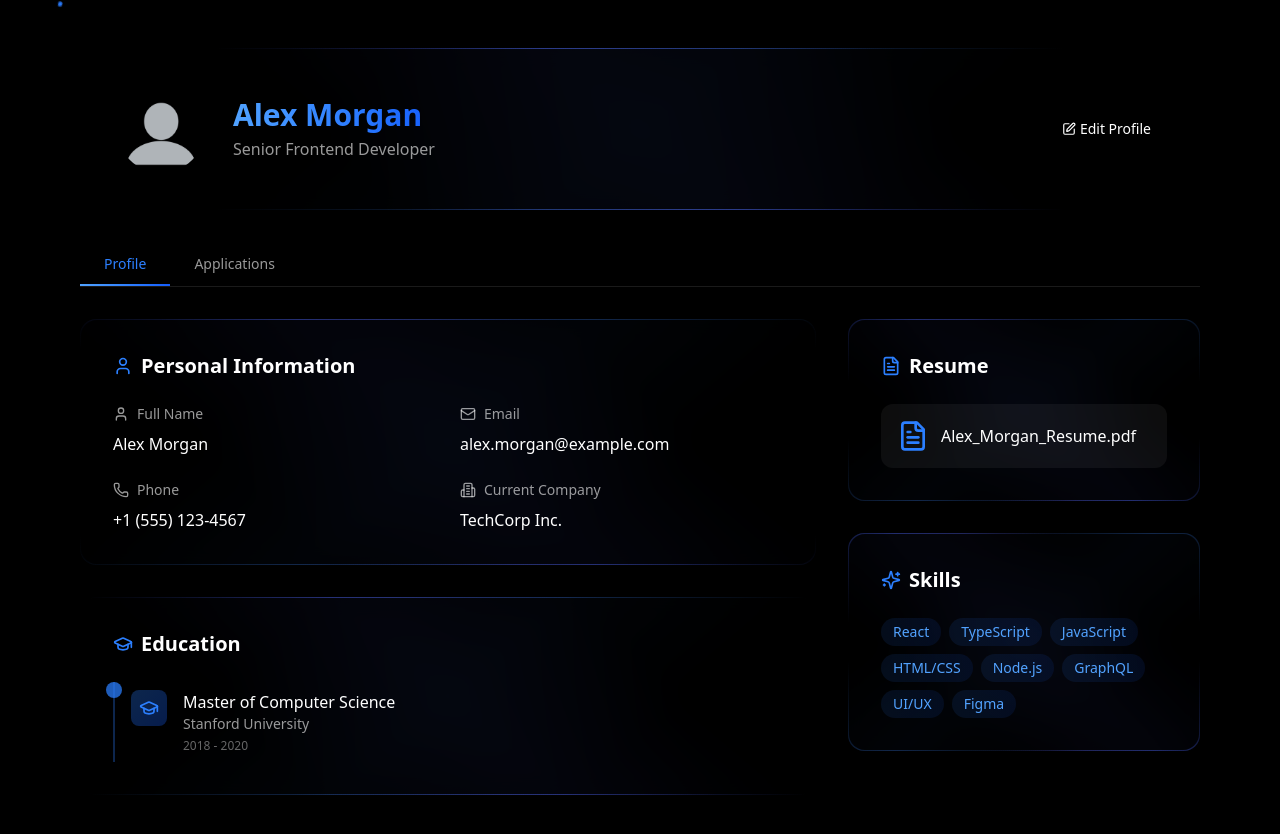
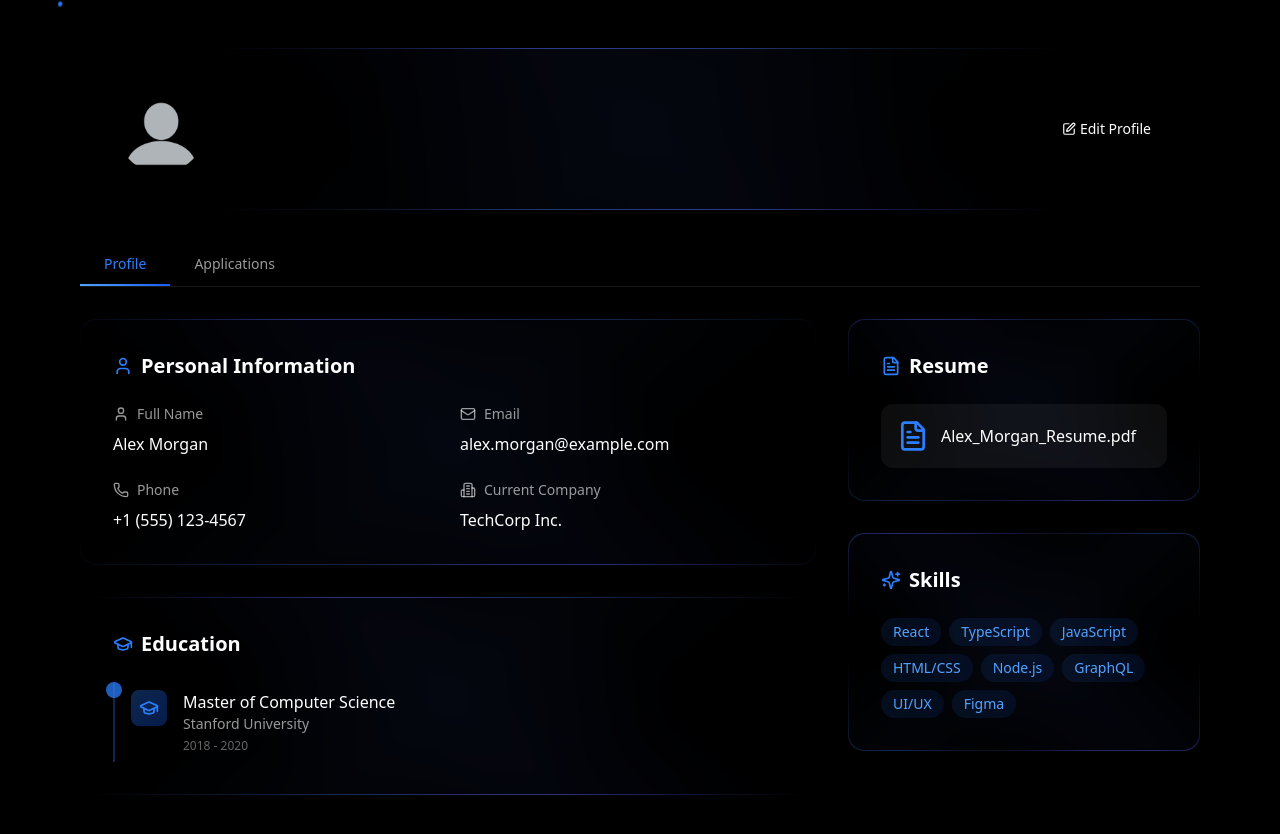
Before and after one commit to GauRav-sINGh123/NextGig, a React (Vite) app in the folder frontend/: page /profile in a window 1280 px wide. Shown: the top 834 px of the page. Built offline with nearby package versions, Linux system fonts and the light colour scheme.

Commit message:
User Profile Fields Added

```diff
--- a/frontend/src/pages/Profile.tsx
+++ b/frontend/src/pages/Profile.tsx
@@ -1,9 +1,11 @@
-import { Edit } from 'lucide-react'
-import { AnimatedGradientBorder ,ParticleBackground,TabComponent} from '../components/index'
-import { motion } from "framer-motion"
+import { Edit } from "lucide-react";
+import {AnimatedGradientBorder,ParticleBackground,TabComponent} from "../components/index";
+import { motion } from "framer-motion";
+import { useSelector } from "react-redux";
+import { RootState } from "../store/store";
 
 export default function Profile() {
-
+   const user = useSelector((state: RootState) => state.authUser.user);
   return (
     <div className="min-h-screen bg-black text-white relative">
       <ParticleBackground />
@@ -15,7 +17,7 @@ export default function Profile() {
               <motion.div className="relative">
                 <div className="absolute -inset-1 rounded-full opacity-70 blur-sm animate-[spin_8s_linear_infinite]"></div>
                 <img
-                  src='/public/Profile.png'
+                  src="/public/Profile.png"
                   alt="Profile"
                   className="w-24 h-24 rounded-full border-4 border-black relative z-10"
                 />
@@ -30,7 +32,7 @@ export default function Profile() {
                       animate={{ opacity: 1, y: 0 }}
                       transition={{ duration: 0.5 }}
                     >
-                      Alex Morgan
+                      {user?.fullName}
                     </motion.h1>
                     <motion.p
                       className="text-white/60"
@@ -38,16 +40,19 @@ export default function Profile() {
                       animate={{ opacity: 1, y: 0 }}
                       transition={{ duration: 0.5, delay: 0.1 }}
                     >
-                      Senior Frontend Developer
+                     {user?.profile.currentRole}
                     </motion.p>
                   </div>
                   <motion.button
-                    whileHover={{ scale: 1.05, boxShadow: "0 0 15px rgba(59, 130, 246, 0.5)" }}
+                    whileHover={{
+                      scale: 1.05,
+                      boxShadow: "0 0 15px rgba(59, 130, 246, 0.5)",
+                    }}
                     whileTap={{ scale: 0.95 }}
                     className=" bg-transparent text-white px-4 py-2 rounded-lg text-sm font-medium transition-all duration-300 cursor-pointer hover:from-blue-700 hover:to-blue-800 relative overflow-hidden group"
                   >
                     <span className="relative z-10 flex items-center justify-center gap-1">
-                      <Edit className="w-3.5 h-3.5" />
+                    <Edit className="w-3.5 h-3.5" />
                       Edit Profile
                     </span>
                     <span className="absolute inset-0 bg-gradient-to-r from-blue-600 to-blue-700 opacity-0 group-hover:opacity-100 transition-opacity duration-300"></span>
@@ -58,9 +63,8 @@ export default function Profile() {
           </div>
         </AnimatedGradientBorder>
 
-       <TabComponent/>
+        <TabComponent />
       </div>
-
     </div>
-  )
+  );
 }
```
